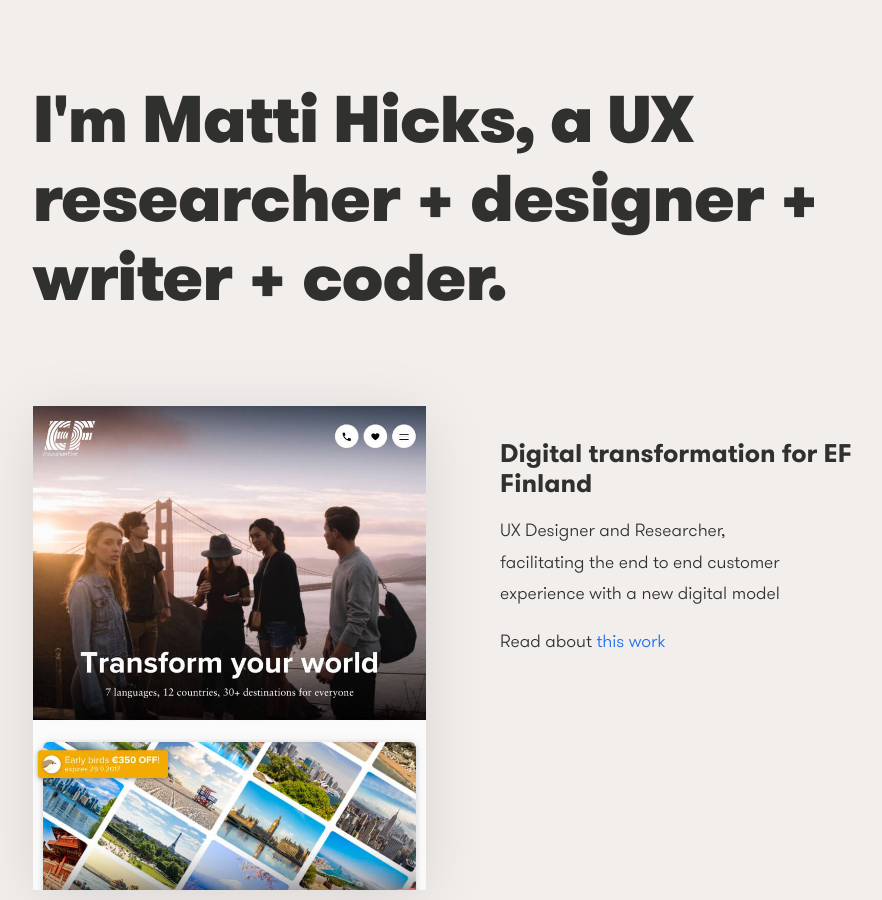
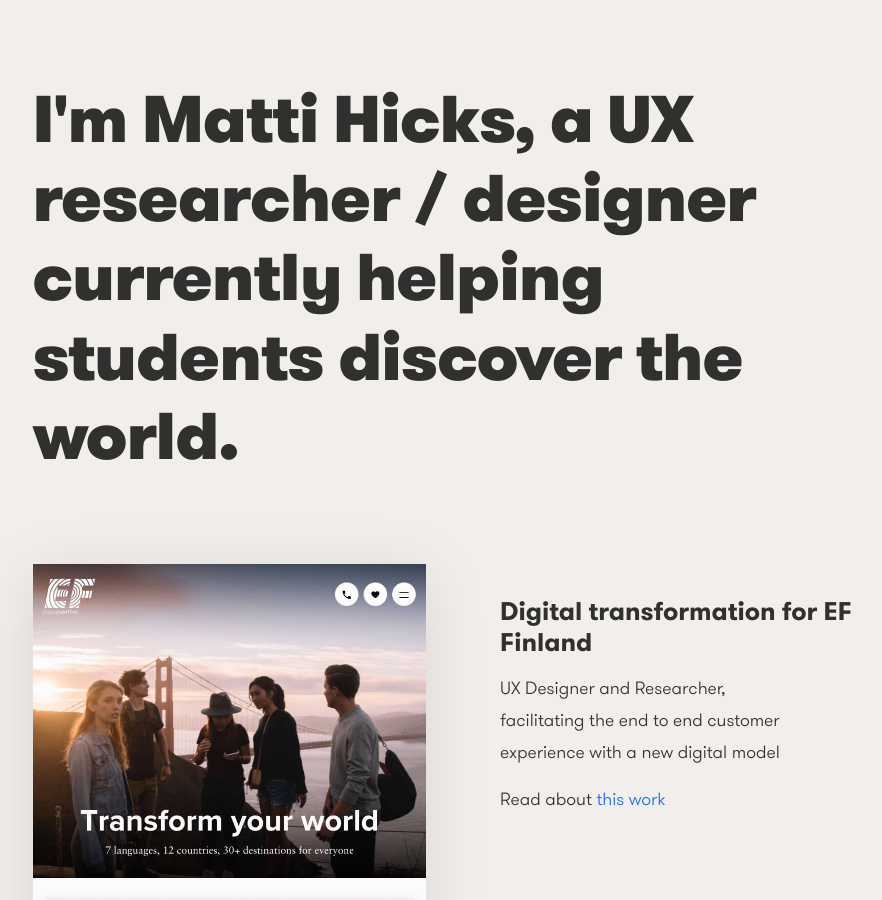
Before and after one commit to mattihicks/mattihicks, a Jekyll site: the page built from index.md, in a window 1280 px wide and 900 px high. Shown: the whole window, without its empty margins (197-1079 px from the left). Built offline with Jekyll 4.4.1, drawn with Linux system fonts in a browser that asks for light colours.

Commit message:
update intro website

```diff
--- a/_layouts/home.html
+++ b/_layouts/home.html
@@ -11,7 +11,7 @@
         <div class="grid-display">
           <div class="row">
                 <div class="col-12 intro">I'm Matti Hicks,
-                a UX researcher + designer + writer + coder.
+                a UX researcher / designer currently helping students discover the world.
               </div>
           </div>
 
```
